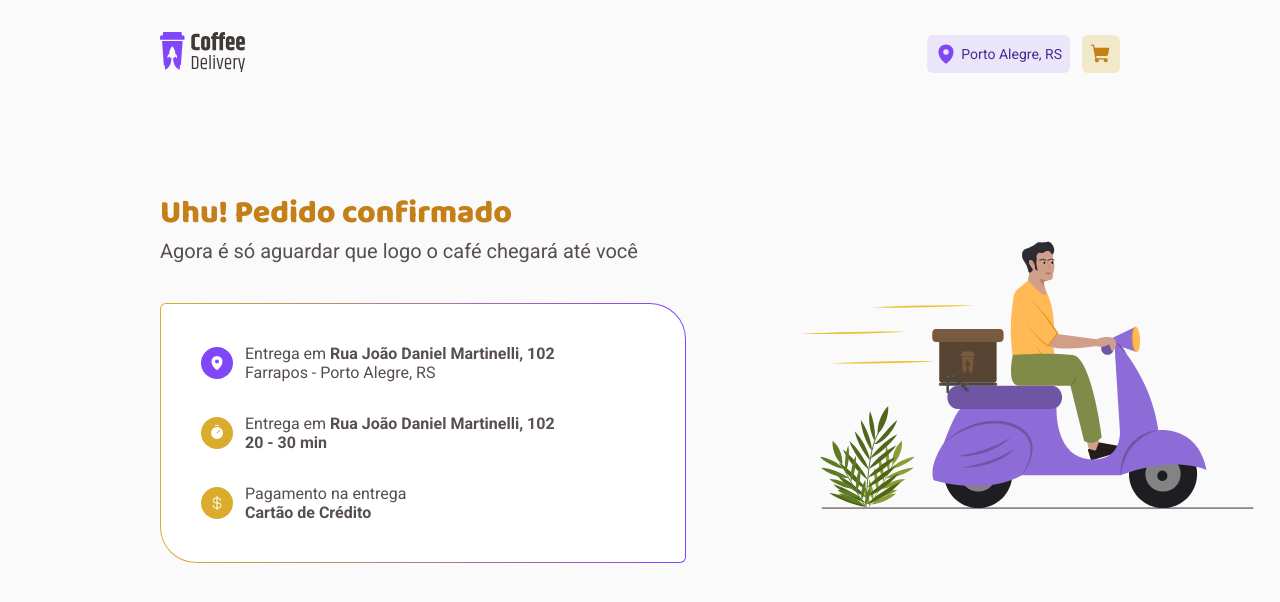
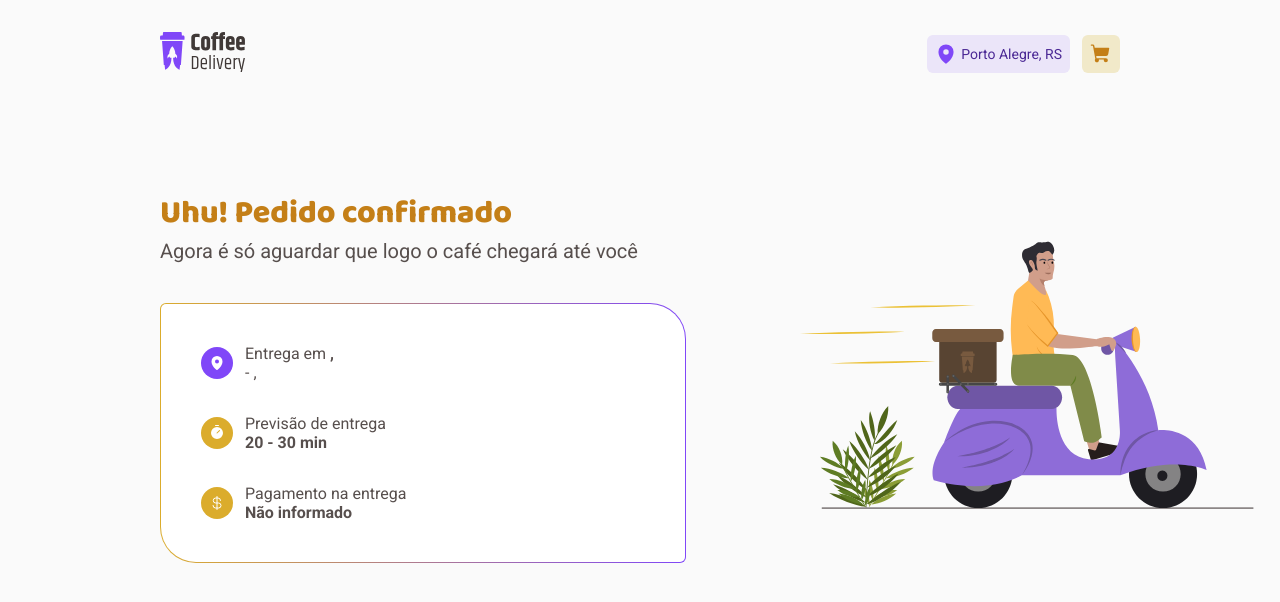
Before and after one commit to hernanytec/ignite-react-coffee-delivery, a React (Vite) app: page /success in a window 1280 px wide. Shown: the top 602 px of the page. Built offline with nearby package versions, Linux system fonts and the light colour scheme.

Commit message:
feat: show checkoutinfo on success page

```diff
--- a/src/pages/Checkout/index.tsx
+++ b/src/pages/Checkout/index.tsx
@@ -23,7 +23,7 @@ const checkoutFormValidationSchema = z.object({
 export type CheckoutFormData = z.infer<typeof checkoutFormValidationSchema>
 
 export function Checkout() {
-  const { setCheckoutInfo } = useContext(OrderContext)
+  const { setCheckoutInfo, checkoutInfo } = useContext(OrderContext)
   const navigate = useNavigate()
 
   const checkoutForm = useForm<CheckoutFormData>({
@@ -36,6 +36,7 @@ export function Checkout() {
       numero: '',
       rua: '',
       uf: '',
+      ...checkoutInfo,
     },
   })
 
--- a/src/pages/Success/index.tsx
+++ b/src/pages/Success/index.tsx
@@ -1,5 +1,7 @@
 import { CurrencyDollar, MapPin, Timer } from 'phosphor-react'
+import { useContext } from 'react'
 import Delivery from '../../assets/delivery.svg'
+import { OrderContext } from '../../contexts/OrderContext'
 import {
   DetailsSection,
   IconWrapper,
@@ -11,6 +13,17 @@ import {
 } from './styles'
 
 export function Success() {
+  const { checkoutInfo } = useContext(OrderContext)
+
+  const paymentOptions = {
+    CREDITO: 'Cartão de Crédito',
+    DEBITO: 'Cartão de Débito',
+    DINHEIRO: 'Dinheiro',
+  }
+
+  const paymentMethod =
+    paymentOptions[checkoutInfo?.pagamento!] || 'Não informado'
+
   return (
     <SuccessContainer>
       <OrderInfoContainer>
@@ -27,9 +40,15 @@ export function Success() {
               <OrderInfoDetails>
                 <span>
                   Entrega em
-                  <span className="bold"> Rua João Daniel Martinelli, 102</span>
+                  <span className="bold">
+                    {' '}
+                    {checkoutInfo?.rua}, {checkoutInfo?.numero}
+                  </span>
                 </span>
-                <span> Farrapos - Porto Alegre, RS</span>
+                <span>
+                  {checkoutInfo?.bairro} - {checkoutInfo?.cidade},{' '}
+                  {checkoutInfo?.uf}
+                </span>
               </OrderInfoDetails>
             </OrderInfoItem>
 
@@ -39,10 +58,7 @@ export function Success() {
               </IconWrapper>
 
               <OrderInfoDetails>
-                <span>
-                  Entrega em
-                  <span className="bold"> Rua João Daniel Martinelli, 102</span>
-                </span>
+                <span>Previsão de entrega</span>
                 <span className="bold">20 - 30 min</span>
               </OrderInfoDetails>
             </OrderInfoItem>
@@ -54,7 +70,7 @@ export function Success() {
 
               <OrderInfoDetails>
                 <span>Pagamento na entrega</span>
-                <span className="bold">Cartão de Crédito</span>
+                <span className="bold">{paymentMethod}</span>
               </OrderInfoDetails>
             </OrderInfoItem>
           </OrderInfoCard>
```
